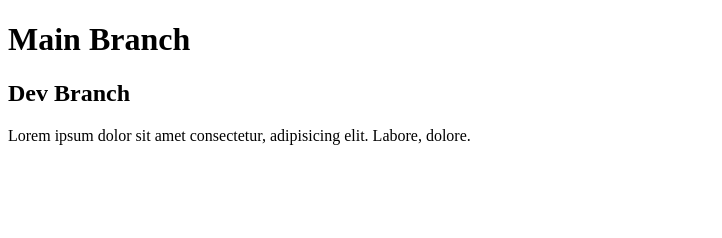
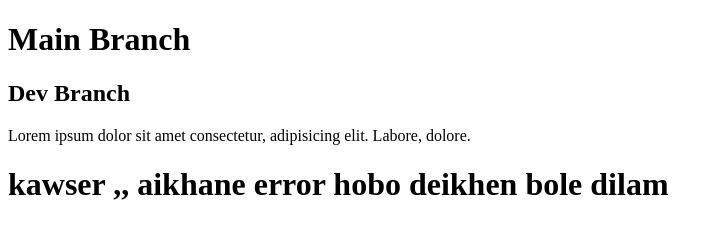
Before and after one commit to sajjathossainbd/sixEliteSecondDemo, a plain HTML site: page index.htm in a window 1280 px wide. Shown: the whole page, without its empty margins (0-722 px from the left). Drawn offline with Linux system fonts and the light colour scheme.

Commit message:
kawser done

```diff
--- a/index.htm
+++ b/index.htm
@@ -10,5 +10,6 @@
 
     <h2>Dev Branch</h2>
     <p>Lorem ipsum dolor sit amet consectetur, adipisicing elit. Labore, dolore.</p>
+    <h1>kawser ,, aikhane error hobo deikhen bole dilam</h1>
 </body>
 </html>
```
